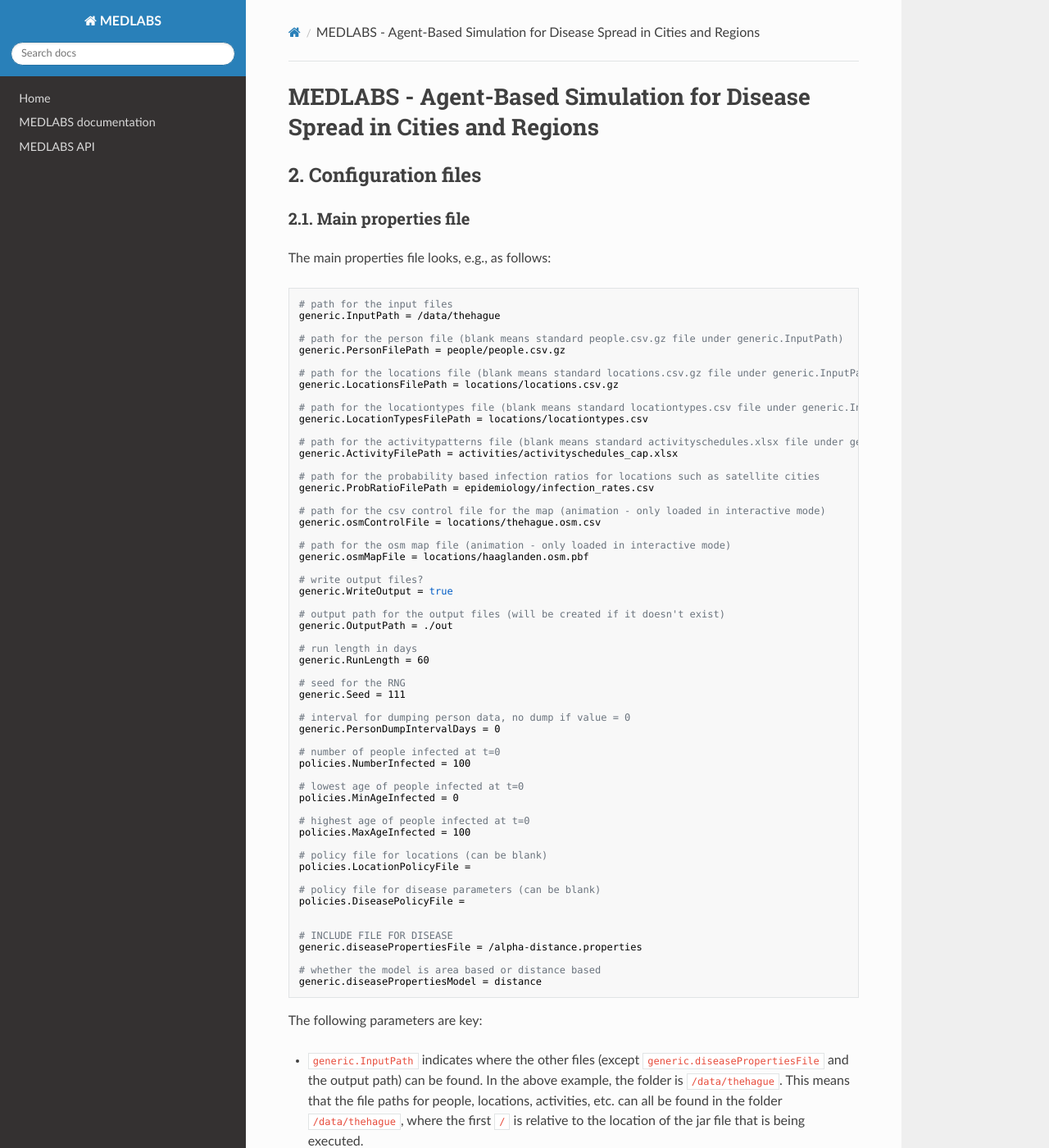
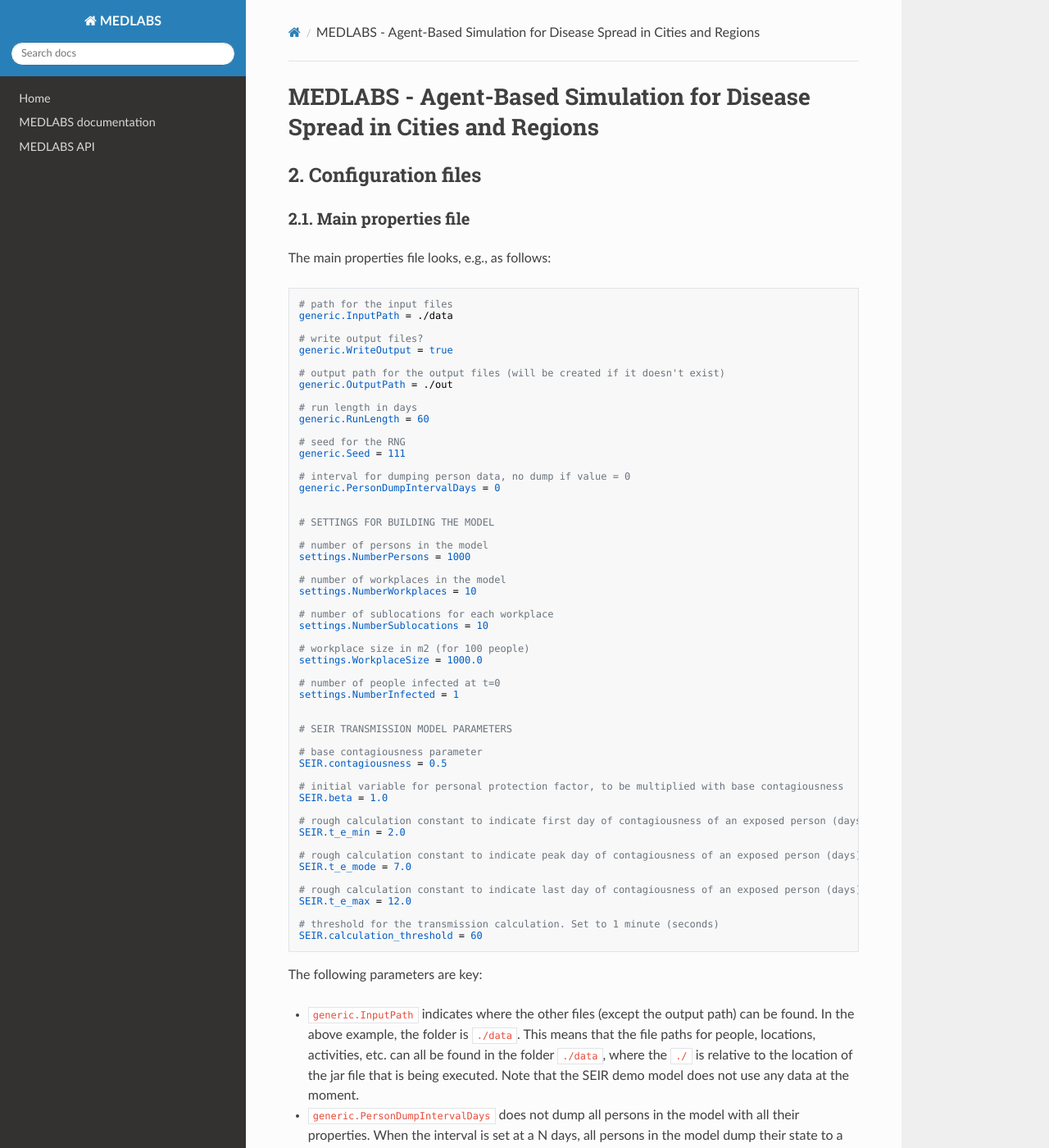
Before and after one commit to averbraeck/medlabs, an MkDocs documentation site: the page built from docs/2-configure.md, in a window 1280 px wide and 1400 px high. Shown: the whole window at 82% size. Built offline with MkDocs 1.6.1, drawn with Linux system fonts in a browser that asks for light colours; nearby versions of some CDN libraries; some of the changed text lies outside the part shown.

Commit message:
Configuration documentation

````diff
--- a/docs/2-configure.md
+++ b/docs/2-configure.md
@@ -8,28 +8,7 @@ The main properties file looks, e.g., as follows:
 
 ```
 # path for the input files
-generic.InputPath = /data/thehague
-
-# path for the person file (blank means standard people.csv.gz file under generic.InputPath)
-generic.PersonFilePath = people/people.csv.gz
-
-# path for the locations file (blank means standard locations.csv.gz file under generic.InputPath)
-generic.LocationsFilePath = locations/locations.csv.gz
-
-# path for the locationtypes file (blank means standard locationtypes.csv file under generic.InputPath)
-generic.LocationTypesFilePath = locations/locationtypes.csv
-
-# path for the activitypatterns file (blank means standard activityschedules.xlsx file under generic.InputPath)
-generic.ActivityFilePath = activities/activityschedules_cap.xlsx
-
-# path for the probability based infection ratios for locations such as satellite cities
-generic.ProbRatioFilePath = epidemiology/infection_rates.csv
-
-# path for the csv control file for the map (animation - only loaded in interactive mode)
-generic.osmControlFile = locations/thehague.osm.csv
-
-# path for the osm map file (animation - only loaded in interactive mode)
-generic.osmMapFile = locations/haaglanden.osm.pbf
+generic.InputPath = ./data
 
 # write output files?
 generic.WriteOutput = true
@@ -46,34 +25,50 @@ generic.Seed = 111
 # interval for dumping person data, no dump if value = 0
 generic.PersonDumpIntervalDays = 0
 
+
+# SETTINGS FOR BUILDING THE MODEL
+
+# number of persons in the model
+settings.NumberPersons = 1000
+
+# number of workplaces in the model
+settings.NumberWorkplaces = 10
+
+# number of sublocations for each workplace
+settings.NumberSublocations = 10
+
+# workplace size in m2 (for 100 people)
+settings.WorkplaceSize = 1000.0
+
 # number of people infected at t=0
-policies.NumberInfected = 100
-
-# lowest age of people infected at t=0
-policies.MinAgeInfected = 0
-
-# highest age of people infected at t=0
-policies.MaxAgeInfected = 100
-
-# policy file for locations (can be blank)
-policies.LocationPolicyFile =
-
-# policy file for disease parameters (can be blank)
-policies.DiseasePolicyFile =
+settings.NumberInfected = 1
 
 
-# INCLUDE FILE FOR DISEASE
-generic.diseasePropertiesFile = /alpha-distance.properties
+# SEIR TRANSMISSION MODEL PARAMETERS
 
-# whether the model is area based or distance based
-generic.diseasePropertiesModel = distance
+# base contagiousness parameter
+SEIR.contagiousness = 0.5
+
+# initial variable for personal protection factor, to be multiplied with base contagiousness
+SEIR.beta = 1.0
+
+# rough calculation constant to indicate first day of contagiousness of an exposed person (days)
+SEIR.t_e_min = 2.0
+
+# rough calculation constant to indicate peak day of contagiousness of an exposed person (days)
+SEIR.t_e_mode = 7.0
+
+# rough calculation constant to indicate last day of contagiousness of an exposed person (days)
+SEIR.t_e_max = 12.0
+
+# threshold for the transmission calculation. Set to 1 minute (seconds)
+SEIR.calculation_threshold = 60
 ```
 
 The following parameters are key:
 
-- `generic.InputPath` indicates where the other files (except `generic.diseasePropertiesFile` and the output path) can be found. In the above example, the folder is `/data/thehague`. This means that the file paths for people, locations, activities, etc. can all be found in the folder `/data/thehague`, where the first `/` is relative to the location of the jar file that is being executed.
-- `generic.diseasePropertiesModel` can take two values: `distance` or `area`. This chooses one of two available disease transmission models, where one is based on the number of persons in an area, and the other is based on average distance between an infectious and a susceptible person.
-- `generic.PersonDumpIntervalDays` does not dump all persons in the model (490,000 for the The Hague model) with all their properties. When the interval is set at a N days, all persons in the model dump their state to a file every N days. This csv file can grow very large, therefore the default value is 0.
+- `generic.InputPath` indicates where the other files (except the output path) can be found. In the above example, the folder is `./data`. This means that the file paths for people, locations, activities, etc. can all be found in the folder `./data`, where the `./` is relative to the location of the jar file that is being executed. Note that the SEIR demo model does not use any data at the moment.
+- `generic.PersonDumpIntervalDays` does not dump all persons in the model with all their properties. When the interval is set at a N days, all persons in the model dump their state to a file every N days. This csv file can grow very large, therefore the default value is 0.
 - All other parameters are explained in the comments above the parameter.
 - The input files for people, locations, activities, etc. are discussed in the [input files](3-input.md) document.
 
````
